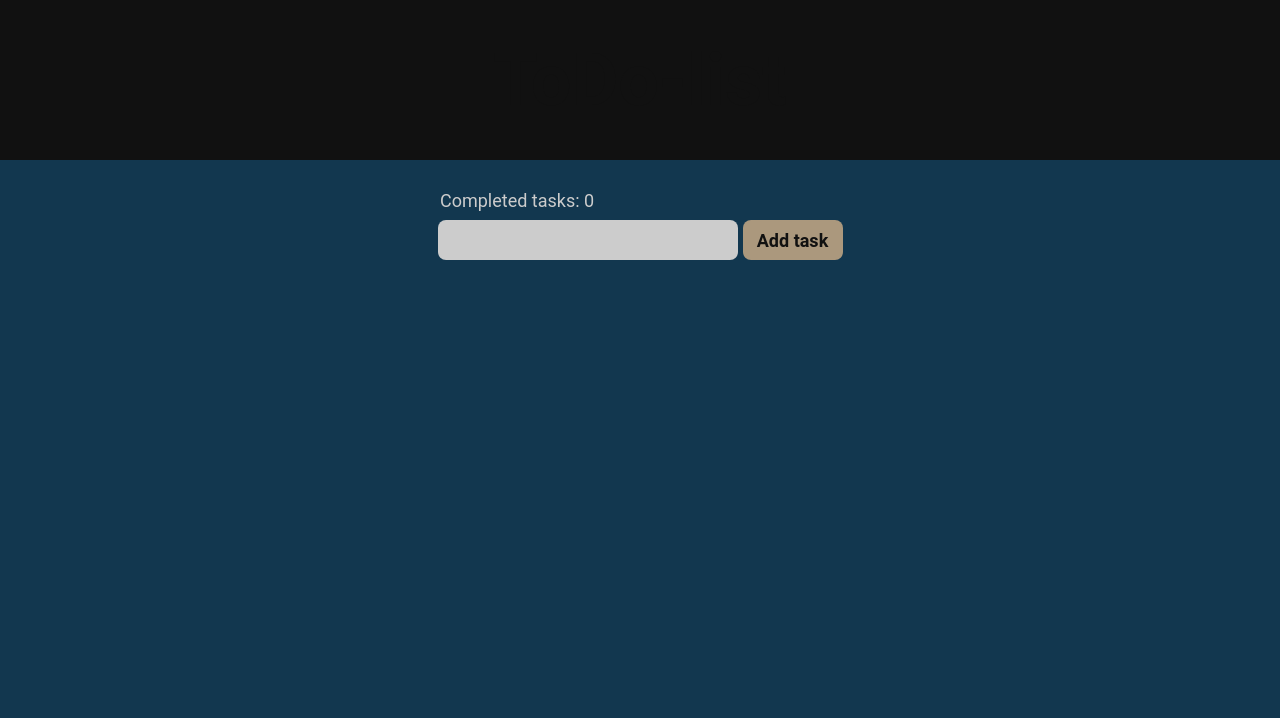
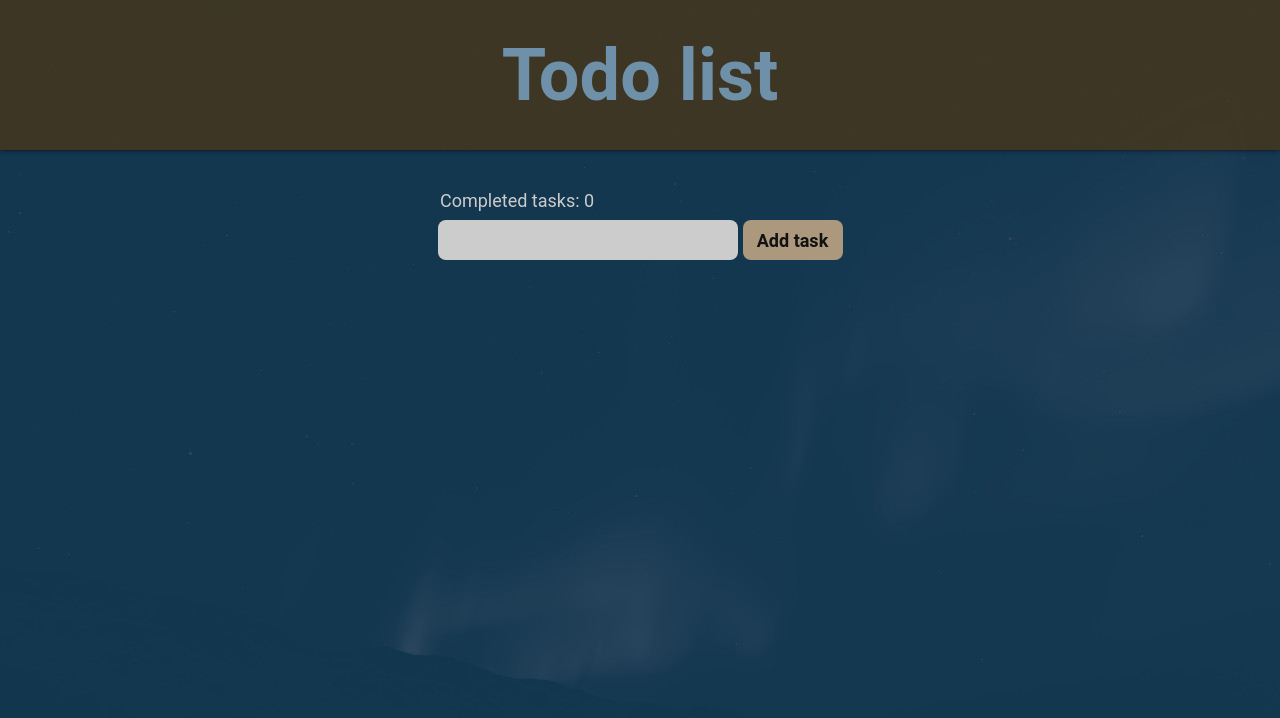
Before and after one commit to Patseroni/Todo_v2, a plain HTML site: page index.html in a window 1280 px wide. Drawn offline with Linux system fonts and the light colour scheme.

Commit message:
fixed header and background

```diff
--- a/index.html
+++ b/index.html
@@ -12,7 +12,7 @@
 
 <body>
     <header>
-        <h1>ToDo-list</h1>
+        <h1>Todo list</h1>
     </header>
 
     <div id="nrOfCompleted">
@@ -42,7 +42,6 @@
             <!-- buttons are created here-->
         </div>
     </div>
-
     <script src='script.js'></script>
 </body>
 
--- a/style.css
+++ b/style.css
@@ -9,25 +9,29 @@
 }
 
 body{
+    background-image: url("marcelo-quinan-R3pUGn5YiTg-unsplash.jpg");
     background-color: #12374F;
-    min-height: 100vh;
+    height: 100vh;
     z-index: -1;
 }
 
 header {
-    background-color: #111;
+    background-color: #4F3612;
     width: 100%;
-    height: 160px;
-    margin-bottom: 30px;
+    margin:auto;
+    height: 150px;
+    margin-bottom: 40px;
     display: flex;
     align-items: center;
     justify-content: center;
-    box-shadow: 0px 0px 0px 0px #fff;
+    opacity:70%;
+    box-shadow: 0px 0px 5px 0px #000;
 }
 
 h1 {
     font-size: 4em;
-    color: #111;
+    color: #95B7CF;
+
 }
 
 input {
@@ -91,7 +95,7 @@ li {
     margin-right: 40px;
 }
 
-img{
+button img{
     height:25px;
     vertical-align: middle;
 }
```
Also changed, not shown: marcelo-quinan-R3pUGn5YiTg-unsplash.jpg (added).
